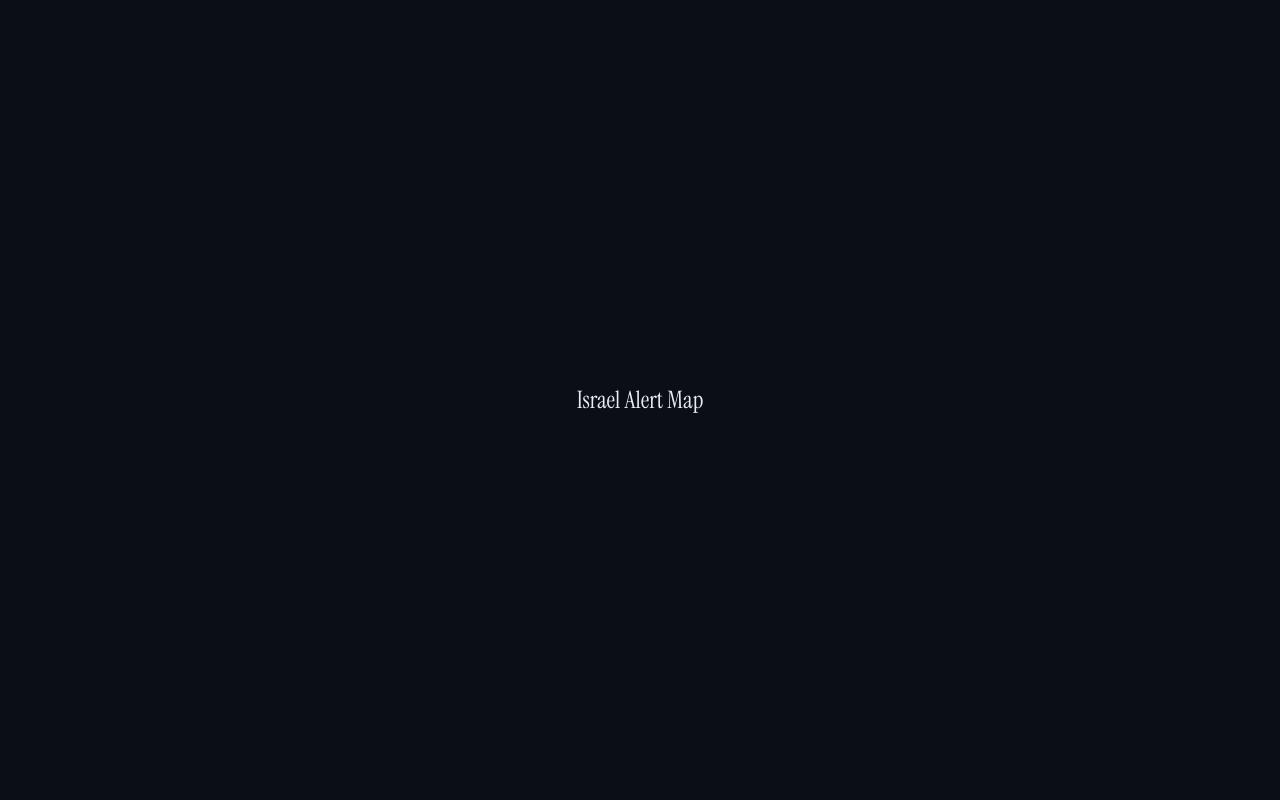
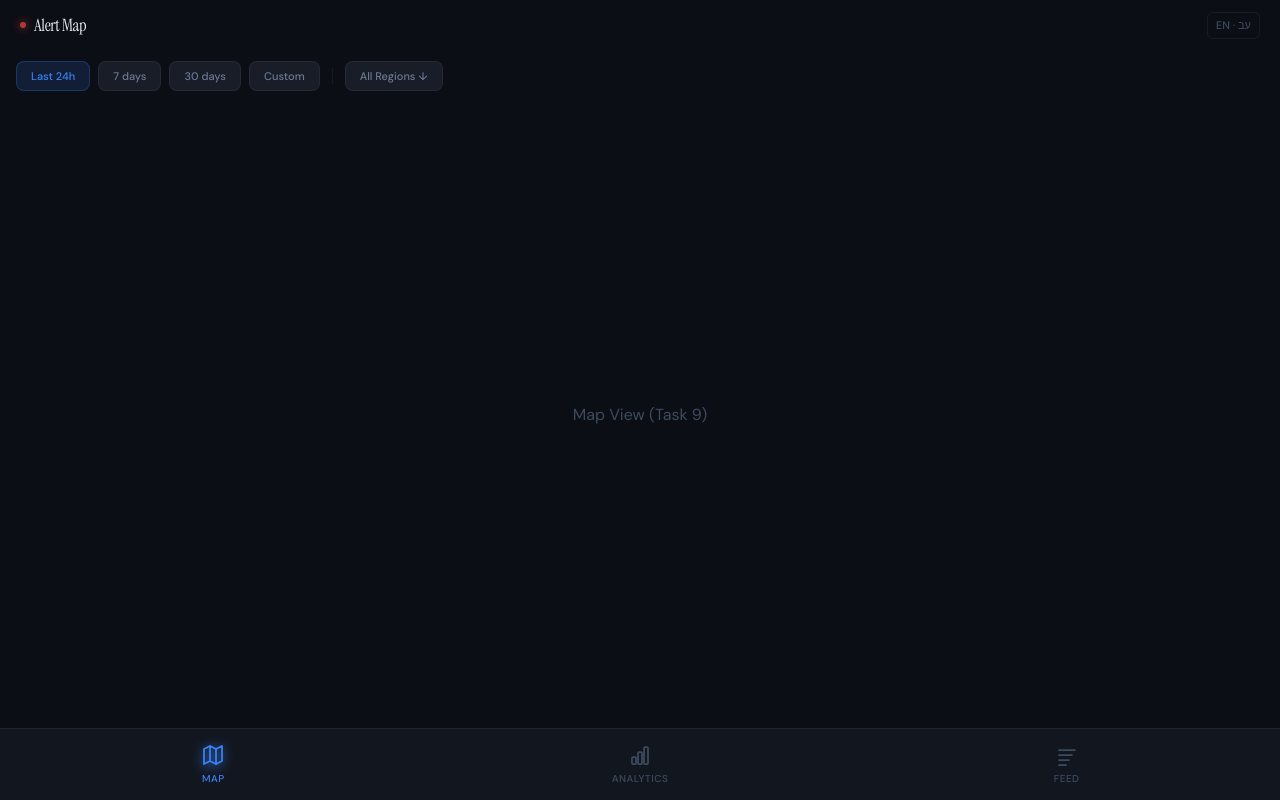
Before and after one commit to hummusonrails/missile-analysis, a Next.js app: page / in a window 1280 px wide. Built offline with nearby package versions, Linux system fonts and the light colour scheme.

Commit message:
feat: add app shell with tab navigation, filter chips, and shared filter state

```diff
--- a/app/page.tsx
+++ b/app/page.tsx
@@ -1,7 +1,5 @@
+import { AppShell } from "../components/AppShell";
+
 export default function Home() {
-  return (
-    <main className="flex items-center justify-center min-h-screen">
-      <h1 className="font-serif text-2xl">Israel Alert Map</h1>
-    </main>
-  );
+  return <AppShell />;
 }
--- /dev/null
+++ b/components/AppShell.tsx
@@ -0,0 +1,58 @@
+"use client";
+
+import { useState } from "react";
+import { TabBar } from "./TabBar";
+import { FilterChips } from "./FilterChips";
+import { useFilterState } from "../lib/hooks/use-filter-state";
+
+type Tab = "map" | "analytics" | "feed";
+
+export function AppShell() {
+  const [activeTab, setActiveTab] = useState<Tab>("map");
+  const { filter, setTimeRange, setCustomRange, setRegion } = useFilterState();
+
+  return (
+    <div className="h-dvh flex flex-col bg-bg-primary">
+      {/* Header */}
+      <header className="flex items-center justify-between px-5 py-3 flex-shrink-0">
+        <div className="flex items-center gap-2">
+          <div className="w-1.5 h-1.5 bg-accent-red rounded-full shadow-[0_0_8px_theme(colors.accent-red/40)] animate-pulse" />
+          <h1 className="font-serif text-[17px] tracking-tight text-text-primary">Alert Map</h1>
+        </div>
+        <button className="text-[11px] text-text-tertiary font-medium px-2 py-1 rounded-md border border-border">
+          EN · עב
+        </button>
+      </header>
+
+      {/* Filters */}
+      <FilterChips
+        activeRange={filter.timeRange}
+        onRangeChange={setTimeRange}
+        regionId={filter.regionId}
+        onRegionChange={setRegion}
+      />
+
+      {/* Content area */}
+      <main className="flex-1 overflow-hidden">
+        {activeTab === "map" && (
+          <div className="h-full flex items-center justify-center text-text-tertiary">
+            Map View (Task 9)
+          </div>
+        )}
+        {activeTab === "analytics" && (
+          <div className="h-full flex items-center justify-center text-text-tertiary">
+            Analytics View (Task 10)
+          </div>
+        )}
+        {activeTab === "feed" && (
+          <div className="h-full flex items-center justify-center text-text-tertiary">
+            Feed View (Task 11)
+          </div>
+        )}
+      </main>
+
+      {/* Tab bar */}
+      <TabBar activeTab={activeTab} onTabChange={setActiveTab} />
+    </div>
+  );
+}
--- /dev/null
+++ b/components/FilterChips.tsx
@@ -0,0 +1,76 @@
+"use client";
+
+import type { TimeRange } from "../lib/types";
+
+interface FilterChipsProps {
+  activeRange: TimeRange;
+  onRangeChange: (range: TimeRange) => void;
+  regionId: string | null;
+  onRegionChange: (regionId: string | null) => void;
+}
+
+const TIME_RANGES: { value: TimeRange; label: string }[] = [
+  { value: "24h", label: "Last 24h" },
+  { value: "7d", label: "7 days" },
+  { value: "30d", label: "30 days" },
+  { value: "custom", label: "Custom" },
+];
+
+export function FilterChips({
+  activeRange,
+  onRangeChange,
+  regionId,
+  onRegionChange,
+}: FilterChipsProps) {
+  return (
+    <div className="flex-shrink-0 overflow-x-auto scrollbar-hide">
+      <div className="flex items-center gap-2 px-4 py-2.5 w-max">
+        {TIME_RANGES.map(({ value, label }) => {
+          const active = activeRange === value;
+          return (
+            <button
+              key={value}
+              onClick={() => onRangeChange(value)}
+              className={`px-3.5 py-1.5 rounded-lg text-[11px] font-medium border transition-colors whitespace-nowrap ${
+                active
+                  ? "bg-accent-blue/15 text-accent-blue border-accent-blue/25"
+                  : "bg-bg-surface text-text-secondary border-border"
+              }`}
+            >
+              {label}
+            </button>
+          );
+        })}
+
+        <div className="w-px h-4 bg-border mx-1 flex-shrink-0" />
+
+        <button
+          onClick={() => regionId !== null && onRegionChange(null)}
+          className={`px-3.5 py-1.5 rounded-lg text-[11px] font-medium border transition-colors whitespace-nowrap flex items-center gap-1 ${
+            regionId !== null
+              ? "bg-accent-blue/15 text-accent-blue border-accent-blue/25"
+              : "bg-bg-surface text-text-secondary border-border"
+          }`}
+        >
+          {regionId !== null ? (
+            <>
+              <span>{regionId}</span>
+              <span
+                role="button"
+                onClick={(e) => {
+                  e.stopPropagation();
+                  onRegionChange(null);
+                }}
+                className="ml-0.5 opacity-70 hover:opacity-100"
+              >
+                ✕
+              </span>
+            </>
+          ) : (
+            <span>All Regions ↓</span>
+          )}
+        </button>
+      </div>
+    </div>
+  );
+}
--- /dev/null
+++ b/components/TabBar.tsx
@@ -0,0 +1,98 @@
+"use client";
+
+type Tab = "map" | "analytics" | "feed";
+
+interface TabBarProps {
+  activeTab: Tab;
+  onTabChange: (tab: Tab) => void;
+}
+
+function MapIcon({ active }: { active: boolean }) {
+  return (
+    <svg
+      width="24"
+      height="24"
+      viewBox="0 0 24 24"
+      fill="none"
+      stroke="currentColor"
+      strokeWidth="1.75"
+      strokeLinecap="round"
+      strokeLinejoin="round"
+      style={active ? { filter: "drop-shadow(0 2px 6px currentColor)" } : undefined}
+    >
+      <path d="M3 6l6-3 6 3 6-3v15l-6 3-6-3-6 3V6z" />
+      <path d="M9 3v15M15 6v15" />
+    </svg>
+  );
+}
+
+function AnalyticsIcon({ active }: { active: boolean }) {
+  return (
+    <svg
+      width="24"
+      height="24"
+      viewBox="0 0 24 24"
+      fill="none"
+      stroke="currentColor"
+      strokeWidth="1.75"
+      strokeLinecap="round"
+      strokeLinejoin="round"
+      style={active ? { filter: "drop-shadow(0 2px 6px currentColor)" } : undefined}
+    >
+      <rect x="4" y="14" width="4" height="7" rx="1" />
+      <rect x="10" y="9" width="4" height="12" rx="1" />
+      <rect x="16" y="4" width="4" height="17" rx="1" />
+    </svg>
+  );
+}
+
+function FeedIcon({ active }: { active: boolean }) {
+  return (
+    <svg
+      width="24"
+      height="24"
+      viewBox="0 0 24 24"
+      fill="none"
+      stroke="currentColor"
+      strokeWidth="1.75"
+      strokeLinecap="round"
+      strokeLinejoin="round"
+      style={active ? { filter: "drop-shadow(0 2px 6px currentColor)" } : undefined}
+    >
+      <line x1="4" y1="7" x2="20" y2="7" />
+      <line x1="4" y1="12" x2="17" y2="12" />
+      <line x1="4" y1="17" x2="14" y2="17" />
+      <line x1="4" y1="22" x2="11" y2="22" />
+    </svg>
+  );
+}
+
+const tabs: { id: Tab; label: string }[] = [
+  { id: "map", label: "Map" },
+  { id: "analytics", label: "Analytics" },
+  { id: "feed", label: "Feed" },
+];
+
+export function TabBar({ activeTab, onTabChange }: TabBarProps) {
+  return (
+    <nav className="h-[72px] bg-bg-elevated border-t border-border flex-shrink-0 flex items-center">
+      {tabs.map(({ id, label }) => {
+        const active = activeTab === id;
+        return (
+          <button
+            key={id}
+            onClick={() => onTabChange(id)}
+            className={`flex-1 flex flex-col items-center justify-center gap-1 h-full transition-colors ${
+              active ? "text-accent-blue" : "text-text-tertiary"
+            }`}
+          >
+            {id === "map" && <MapIcon active={active} />}
+            {id === "analytics" && <AnalyticsIcon active={active} />}
+            {id === "feed" && <FeedIcon active={active} />}
+            <span className="text-[10px] font-medium uppercase tracking-wider">{label}</span>
+          </button>
+        );
+      })}
+    </nav>
+  );
+}
--- /dev/null
+++ b/lib/hooks/use-filter-state.ts
@@ -0,0 +1,25 @@
+"use client";
+
+import { useState, useCallback } from "react";
+import type { FilterState, TimeRange } from "../types";
+
+export function useFilterState() {
+  const [filter, setFilter] = useState<FilterState>({
+    timeRange: "24h",
+    regionId: null,
+  });
+
+  const setTimeRange = useCallback((range: TimeRange) => {
+    setFilter((prev) => ({ ...prev, timeRange: range, customStart: undefined, customEnd: undefined }));
+  }, []);
+
+  const setCustomRange = useCallback((start: number, end: number) => {
+    setFilter((prev) => ({ ...prev, timeRange: "custom" as TimeRange, customStart: start, customEnd: end }));
+  }, []);
+
+  const setRegion = useCallback((regionId: string | null) => {
+    setFilter((prev) => ({ ...prev, regionId }));
+  }, []);
+
+  return { filter, setTimeRange, setCustomRange, setRegion };
+}
```
